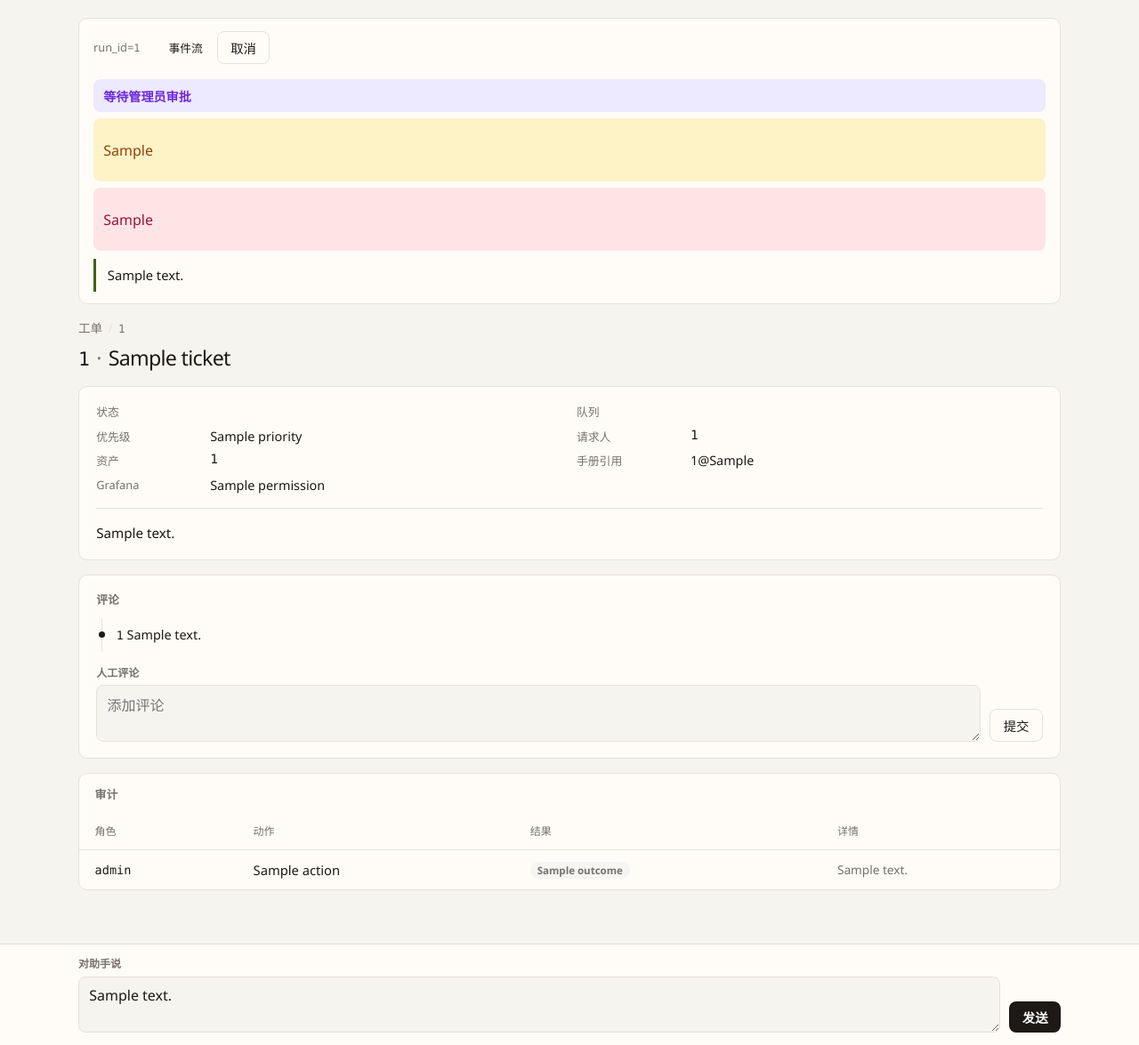
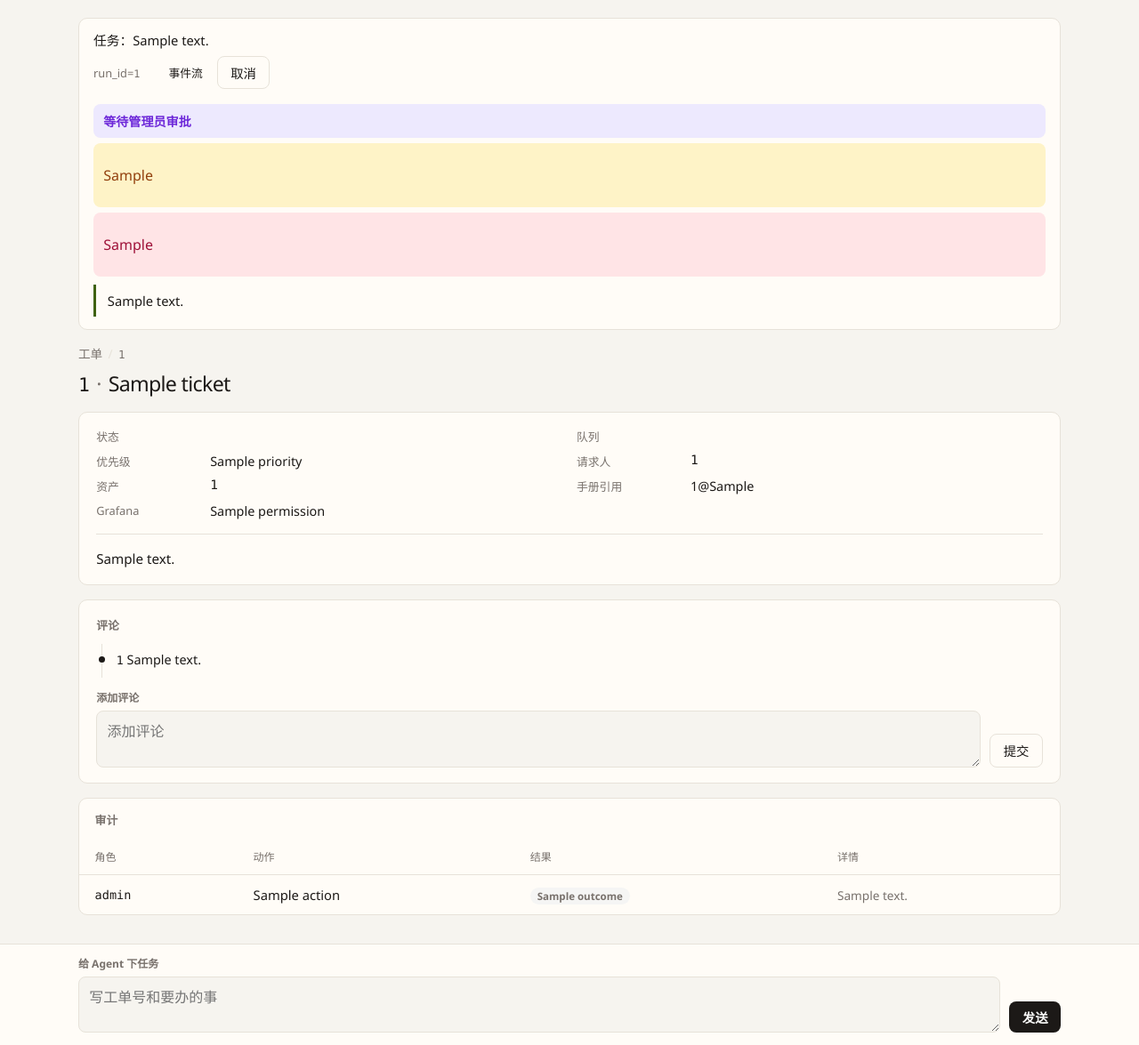
Before and after one commit to lhs1695/marlow, a Python web app: template src/marlow/web/templates/ticket_detail.html in a window 1280 px wide. Shown: the part 53-1228 px from the top of the page at 89% size. Run offline with Jinja, Linux system fonts and the light colour scheme; the template is opened without the code that fills it: most values are stand-ins (such as "Sample title", 1, 10 or a date in 2020).

Commit message:
页面把 Agent 当任务入口而不是助手；发出后清空输入框，原文改显示在任务区，避免看起来没发出去或误再发一条 Run。

```diff
--- a/src/marlow/web/pages.py
+++ b/src/marlow/web/pages.py
@@ -75,7 +75,7 @@
         "chat_run_id": request.session.get("chat_run_id"),
         "chat_run_status": request.session.get("chat_run_status"),
         "chat_outcome": request.session.get("chat_outcome"),
-        "chat_text": request.session.get("chat_text"),
+        "chat_text": None,
         "chat_run_done": False,
         **extra,
     }
@@ -119,8 +119,7 @@
     ctx["chat_run_id"] = run.id
     ctx["chat_run_status"] = run.status
     ctx["chat_outcome"] = run.outcome_code or ""
-    if not ctx.get("chat_text"):
-        ctx["chat_text"] = request.session.get("chat_text") or run.user_text
+    ctx["chat_text"] = run.user_text
     ctx["chat_run_done"] = run.status in TERMINAL_RUN_STATUSES
     if run.status not in TERMINAL_RUN_STATUSES:
         ctx["chat_clarify"] = None
@@ -297,5 +296,4 @@
         for key in _CHAT_SESSION_KEYS:
             request.session.pop(key, None)
         request.session["chat_run_id"] = run_id
-        request.session["chat_text"] = text
         return RedirectResponse(_with_run_id(nxt, run_id), status_code=303)
--- a/src/marlow/web/static/app.css
+++ b/src/marlow/web/static/app.css
@@ -373,6 +373,14 @@
   font-size: 0.88rem;
 }
 
+.chat-task {
+  margin: 0 0 0.45rem;
+  font-size: 0.92rem;
+  line-height: 1.45;
+  white-space: pre-wrap;
+  word-break: break-word;
+}
+
 .chat-meta {
   font-size: 0.8rem;
   color: var(--muted);
--- a/src/marlow/web/templates/base.html
+++ b/src/marlow/web/templates/base.html
@@ -5,7 +5,7 @@
   <meta name="viewport" content="width=device-width, initial-scale=1">
   <title>{% block title %}Marlow{% endblock %}</title>
   <link rel="icon" href="/static/favicon.svg" type="image/svg+xml">
-  <link rel="stylesheet" href="/static/app.css?v=2">
+  <link rel="stylesheet" href="/static/app.css?v=3">
   <script src="/static/app.js?v=2" defer></script>
 </head>
 <body>
@@ -45,6 +45,9 @@
           data-run-status="{{ chat_run_status or '' }}"
           {% if ticket is defined %}data-ticket-id="{{ ticket.id }}"{% endif %}
         >
+          {% if chat_text %}
+          <p class="chat-task" data-testid="chat-task">任务：{{ chat_text }}</p>
+          {% endif %}
           {% if chat_run_id %}
           <p class="chat-meta">
             <span class="run-id" title="{{ chat_run_id }}">run_id=<span class="mono">{{ chat_run_id[:8] }}</span></span>
@@ -88,9 +91,9 @@
       <div class="composer-inner">
         <form method="post" action="/chat">
           <input type="hidden" name="next" value="{{ request.url.path }}">
-          <label class="composer-label" for="chat-input">对助手说</label>
+          <label class="composer-label" for="chat-input">给 Agent 下任务</label>
           <div class="composer-form">
-            <textarea id="chat-input" name="text" data-testid="chat-input" rows="2" placeholder="写工单号和要办的事">{% if chat_text %}{{ chat_text }}{% endif %}</textarea>
+            <textarea id="chat-input" name="text" data-testid="chat-input" rows="2" placeholder="写工单号和要办的事"></textarea>
             <button type="submit" data-testid="chat-submit">发送</button>
           </div>
         </form>
--- a/src/marlow/web/templates/login.html
+++ b/src/marlow/web/templates/login.html
@@ -5,7 +5,7 @@
   <meta name="viewport" content="width=device-width, initial-scale=1">
   <title>登录 — Marlow</title>
   <link rel="icon" href="/static/favicon.svg" type="image/svg+xml">
-  <link rel="stylesheet" href="/static/app.css?v=2">
+  <link rel="stylesheet" href="/static/app.css?v=3">
 </head>
 <body class="login-body">
   <section class="login-panel">
--- a/src/marlow/web/templates/ticket_detail.html
+++ b/src/marlow/web/templates/ticket_detail.html
@@ -48,7 +48,7 @@
     {% endfor %}
   </ul>
   <form method="post" action="/tickets/{{ ticket.id }}/comments" class="comment-form">
-    <label class="composer-label" for="comment-input">人工评论</label>
+    <label class="composer-label" for="comment-input">添加评论</label>
     <div class="composer-form">
       <textarea id="comment-input" name="body" data-testid="comment-input" rows="2" placeholder="添加评论"></textarea>
       <button type="submit" class="ghost" data-testid="comment-submit">提交</button>
--- a/src/marlow/web/testids.py
+++ b/src/marlow/web/testids.py
@@ -15,6 +15,7 @@
 CHAT_DENY = "chat-deny"
 CHAT_STREAM = "chat-stream"
 CHAT_LIVE = "chat-live"
+CHAT_TASK = "chat-task"
 CHAT_STEPS = "chat-steps"
 CHAT_STEP = "chat-step"
 RUN_DONE = "run-done"
```
Also changed, not shown: tests/test_web_pages.py (+17 -0 lines).
